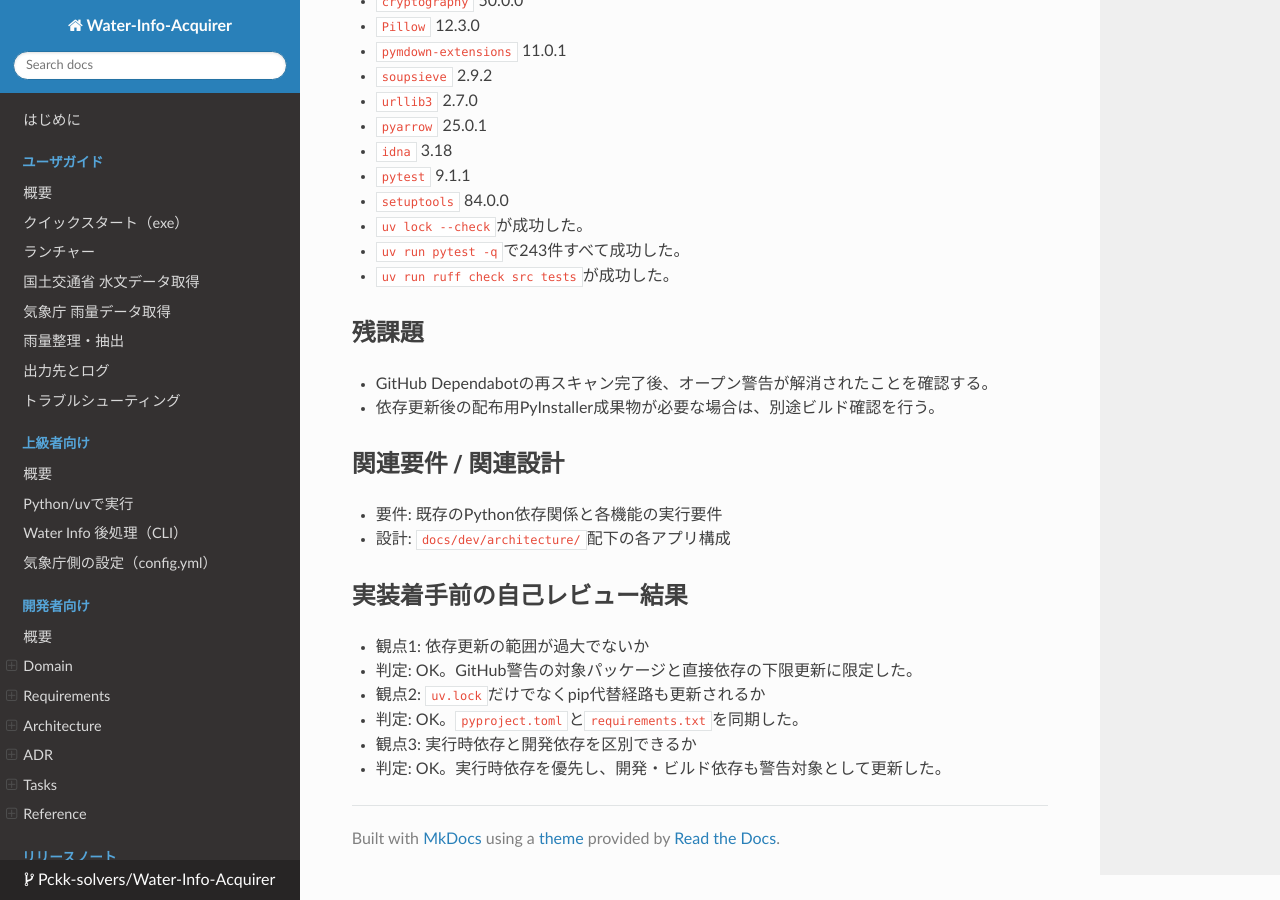
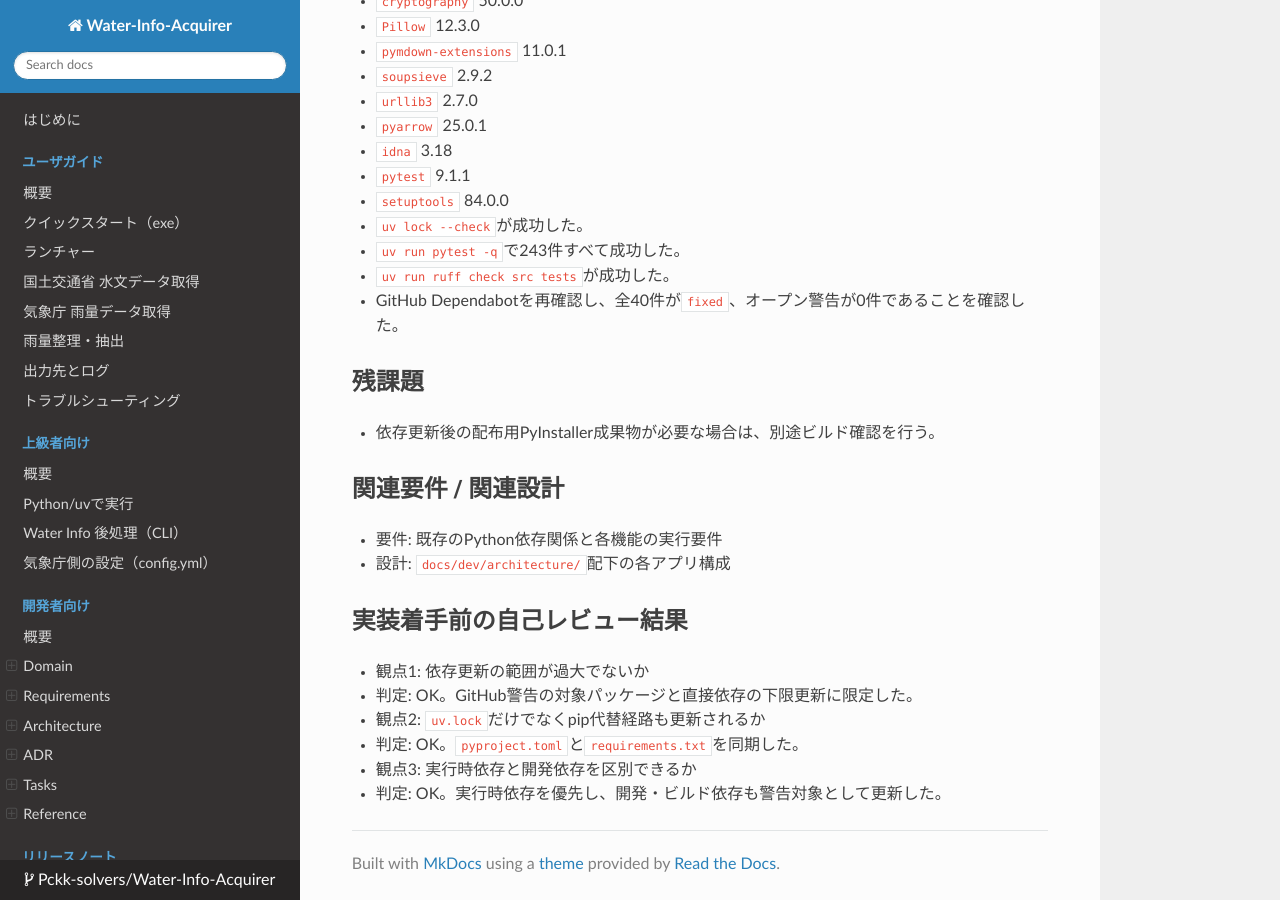
Before and after one commit to Pckk-solvers/Water-Info-Acquirer, an MkDocs documentation site: the page built from docs/dev/tasks/done/20260817_dependency_security_updates.md, in a window 1280 px wide and 900 px high, scrolled down 1320 px. Built offline with MkDocs 1.6.1, drawn with Linux system fonts in a browser that asks for light colours; nearby versions of some CDN libraries.

Commit message:
docs: record resolved dependency alerts

```diff
--- a/docs/dev/tasks/done/20260817_dependency_security_updates.md
+++ b/docs/dev/tasks/done/20260817_dependency_security_updates.md
@@ -54,10 +54,10 @@
 - `uv lock --check`が成功した。
 - `uv run pytest -q`で243件すべて成功した。
 - `uv run ruff check src tests`が成功した。
+- GitHub Dependabotを再確認し、全40件が`fixed`、オープン警告が0件であることを確認した。
 
 ## 残課題
 
-- GitHub Dependabotの再スキャン完了後、オープン警告が解消されたことを確認する。
 - 依存更新後の配布用PyInstaller成果物が必要な場合は、別途ビルド確認を行う。
 
 ## 関連要件 / 関連設計
```
